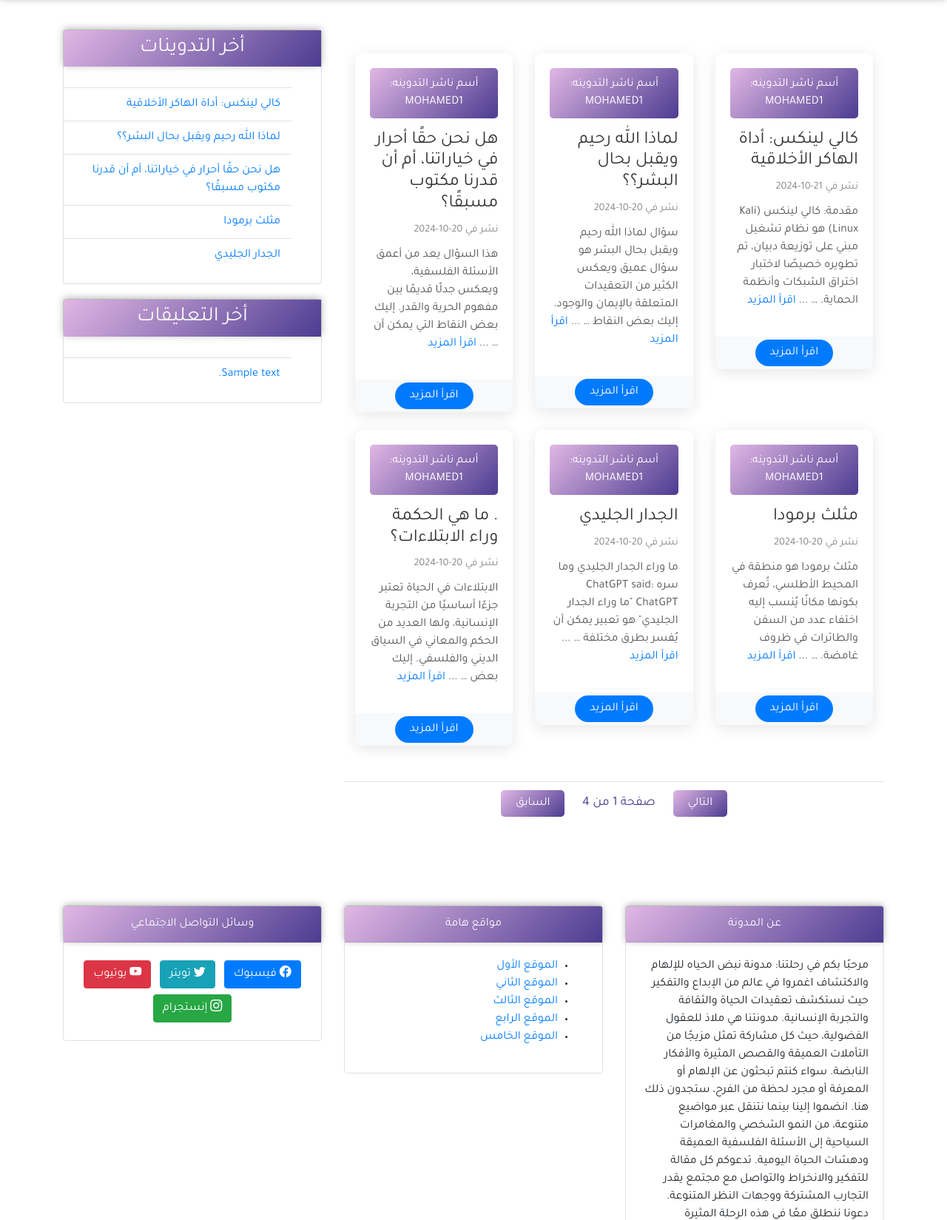
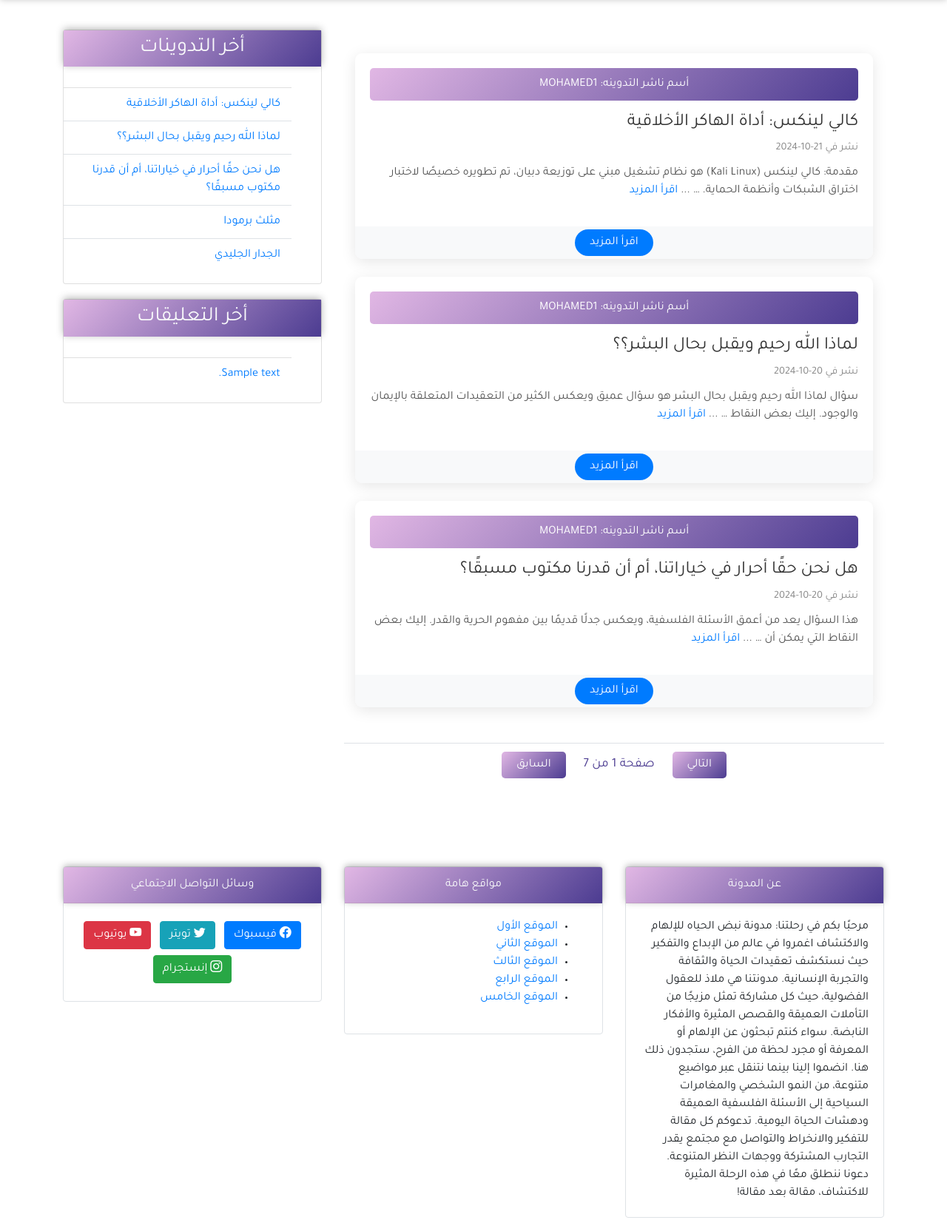
Before and after one commit to Mohamedasddf/first_blog.github.i, a Django app: page / in a window 1280 px wide. Shown: the part 58-1707 px from the top of the page at 74% size. Run offline with Django 5.2, Linux system fonts and the light colour scheme; data comes from the database, SQL or seed files in the repository; tables that the repository leaves empty hold one stand-in row (values such as "Sample post"); parts of the project's set-up code (start-up, migrations or seed data) failed here and were passed over; some libraries are stand-ins or nearby versions.

```diff
--- a/myblog/templates/myblog/home.html
+++ b/myblog/templates/myblog/home.html
@@ -2,93 +2,94 @@
 {% block content %}
 <div class="container mt-5">
     <div class="row">
-        {% for post in posts %}
-        <div class="col-lg-4 col-md-6 mb-4">
-            <div class="custom-card"> <!-- استخدام class مخصص للبطاقة -->
+        <div class="col-12" style="margin-left: 15%;"> <!-- تحريك المحتوى إلى اليمين باستخدام margin-left -->
+            {% for post in posts %}
+            <div class="custom-card mb-4"> <!-- استخدام class مخصص للبطاقة -->
                 <div class="custom-card-body">
                     <div class="author-box mb-3"> <!-- مستطيل لاسم الناشر -->
-                        <span class="fw-bold">أسم ناشر التدوينه:</span> <!-- عنوان الناشر -->
-                        <span>{{ post.user.username }}</span> <!-- اسم الناشر -->
+                        <span class="fw-bold">أسم ناشر التدوينه:</span>
+                        <span>{{ post.user.username }}</span>
                     </div>
                     <h5 class="custom-card-title">{{ post.title }}</h5>
                     <p class="custom-card-date">
                         <small>نشر في {{ post.post_date|date:"d-m-Y" }}</small>
                     </p>
                     <p class="custom-card-text">
-                        {{ post.content|truncatewords:20 }} <!-- عرض 20 كلمة فقط -->
-                        {% if post.content|length > 30 %} <!-- تحقق مما إذا كان المحتوى أطول من 30 كلمة -->
-                        ... <a href="#" class="text-primary">اقرأ المزيد</a> <!-- زر للانتقال لمحتوى التدوينة الكاملة -->
+                        {{ post.content|truncatewords:20 }}
+                        {% if post.content|length > 30 %}
+                        ... <a href="#" class="text-primary">اقرأ المزيد</a>
                         {% endif %}
                     </p>
                 </div>
                 <div class="custom-card-footer">
-                    <a href="{% url 'post_detail' post.id %}" class="custom-btn">اقرأ المزيد</a> <!-- زر بتصميم مخصص -->
+                    <a href="{% url 'post_detail' post.id %}" class="custom-btn">اقرأ المزيد</a>
                 </div>
             </div>
+            {% endfor %}
         </div>
-        {% endfor %}
     </div>
 </div>
 
 <style>
     .custom-card {
-        border: none; /* إزالة الحدود */
-        border-radius: 10px; /* زوايا مدورة */
-        overflow: hidden; /* إخفاء المحتوى الزائد */
-        box-shadow: 0 4px 20px rgba(0, 0, 0, 0.1); /* تأثير ظل */
-        transition: transform 0.3s ease; /* تأثير التحويل عند التمرير */
+        border: none;
+        border-radius: 10px;
+        overflow: hidden;
+        box-shadow: 0 4px 20px rgba(0, 0, 0, 0.1);
+        transition: transform 0.3s ease;
+        width: 100%; /* عرض البطاقة 100% */
     }
 
     .custom-card:hover {
-        transform: translateY(-5px); /* رفع البطاقة عند التمرير */
+        transform: translateY(-5px);
     }
 
     .custom-card-body {
-        padding: 20px; /* مساحة داخلية */
-        background-color: #ffffff; /* لون خلفية الجسم */
+        padding: 20px;
+        background-color: #ffffff;
     }
 
     .author-box {
-        background: linear-gradient(135deg, #E1B7E4 0%, #4C3C91 100%); /* الخلفية المتدرجة */
-        padding: 10px; /* مساحة داخلية */
-        border-radius: 5px; /* زوايا مدورة للمستطيل */
-        margin-bottom: 15px; /* مسافة أسفل المستطيل */
-        text-align: center; /* محاذاة للنص في الوسط */
-        color: white; /* لون النص */
+        background: linear-gradient(135deg, #E1B7E4 0%, #4C3C91 100%);
+        padding: 10px;
+        border-radius: 5px;
+        margin-bottom: 15px;
+        text-align: center;
+        color: white;
     }
 
     .custom-card-title {
-        font-size: 1.5rem; /* حجم خط العنوان */
-        color: #333; /* لون النص */
+        font-size: 1.5rem;
+        color: #333;
     }
 
     .custom-card-date {
-        color: #888; /* لون التاريخ */
-        margin-bottom: 10px; /* المسافة بين التاريخ والنص */
+        color: #888;
+        margin-bottom: 10px;
     }
 
     .custom-card-text {
-        font-size: 1rem; /* حجم النص */
-        color: #555; /* لون النص */
+        font-size: 1rem;
+        color: #555;
     }
 
     .custom-card-footer {
-        padding: 10px; /* مساحة داخلية */
-        text-align: center; /* محاذاة للنص */
-        background-color: #f8f9fa; /* لون خلفية الجزء السفلي */
+        padding: 10px;
+        text-align: center;
+        background-color: #f8f9fa;
     }
 
     .custom-btn {
-        background-color: #007BFF; /* لون الزر */
-        color: white; /* لون نص الزر */
-        padding: 10px 20px; /* مسافة داخلية */
-        border-radius: 20px; /* زوايا مدورة للزر */
-        text-decoration: none; /* إزالة الخط السفلي */
-        transition: background-color 0.3s; /* تأثير التغيير في اللون */
+        background-color: #007BFF;
+        color: white;
+        padding: 10px 20px;
+        border-radius: 20px;
+        text-decoration: none;
+        transition: background-color 0.3s;
     }
 
     .custom-btn:hover {
-        background-color: #0056b3; /* لون الزر عند التمرير */
+        background-color: #0056b3;
     }
 </style>
 
--- a/myblog/views.py
+++ b/myblog/views.py
@@ -19,7 +19,7 @@ logger = logging.getLogger(__name__)
 
 def home(request):
     posts = Post.objects.all()  # الحصول على جميع المشاركات
-    paginator = Paginator(posts, 6)  # تحديد عدد المشاركات لكل صفحة
+    paginator = Paginator(posts, 3)  # تحديد عدد المشاركات لكل صفحة
     page = request.GET.get('page')  # الحصول على رقم الصفحة من الطلب
 
     try:
```
Also changed, not shown: first_blog/settings.py (+23 -43 lines), vercel.json.
